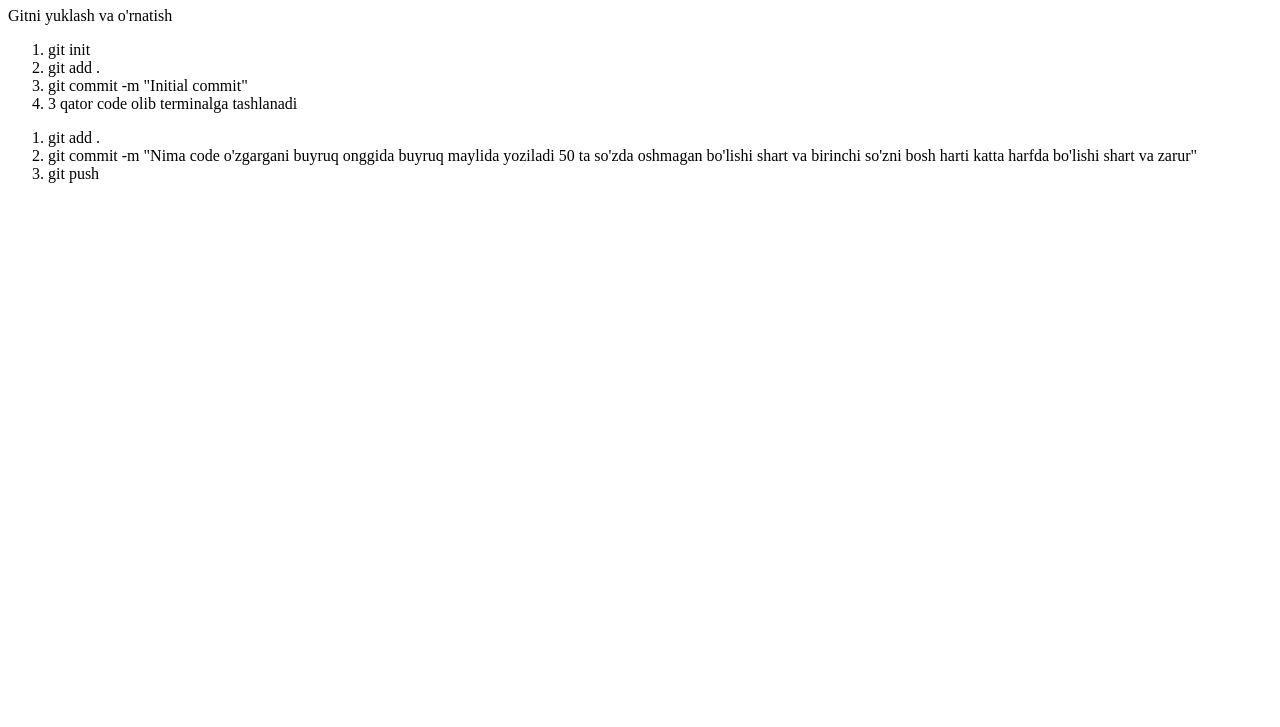
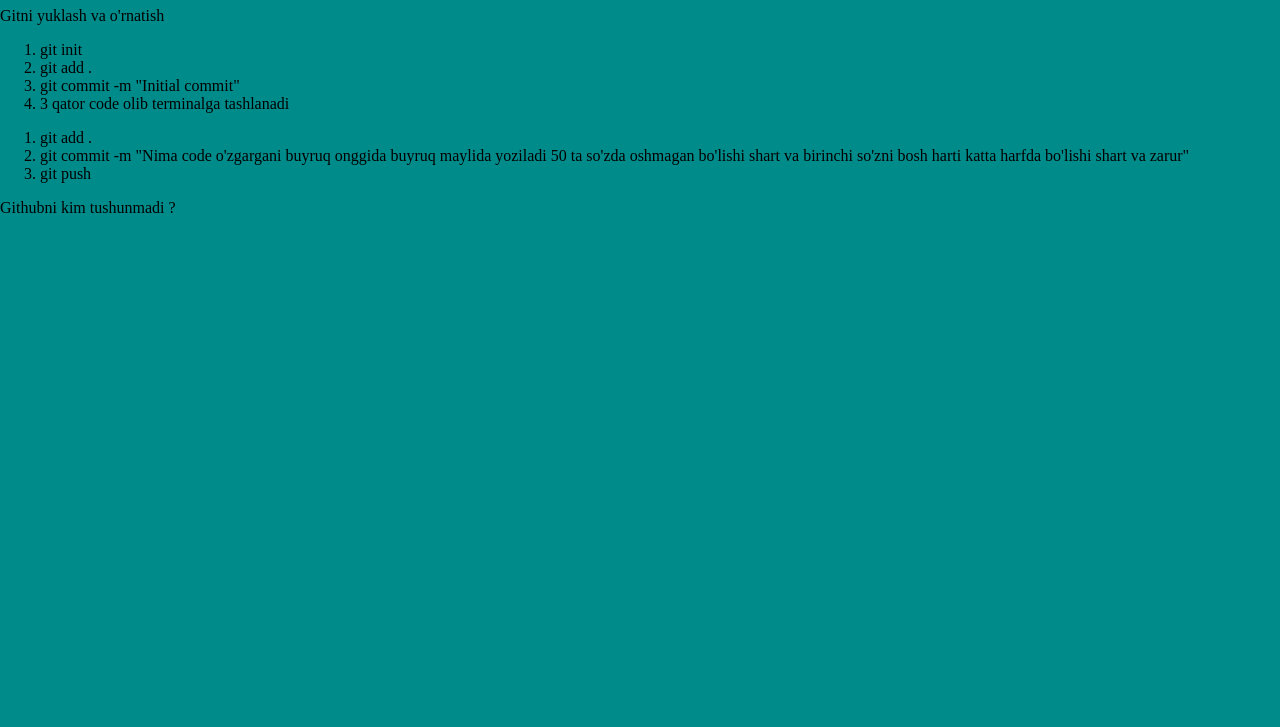
Before and after one commit to Azizbek-Kalandarov/insure-n4, a plain HTML site: page index.html in a window 1280 px wide. Shown: the part 73-800 px from the top of the page. Drawn offline with Linux system fonts and the light colour scheme.

Commit message:
Add main css file in this project also add p tag in html file

```diff
--- a/index.html
+++ b/index.html
@@ -4,6 +4,7 @@
   <meta charset="UTF-8">
   <meta name="viewport" content="width=device-width, initial-scale=1.0">
   <title>7-dars(19-dars)</title>
+  <link rel="stylesheet" href="./main.css">
 </head>
 <body>
 
@@ -25,5 +26,9 @@
 
   </ol>
 
+
+
+  <p>Githubni kim tushunmadi ?</p>
+
 </body>
 </html>
--- /dev/null
+++ b/main.css
@@ -0,0 +1,9 @@
+* {
+  box-sizing: border-box;
+}
+
+
+body {
+  margin: 0;
+  background-color: darkcyan;
+}
```
